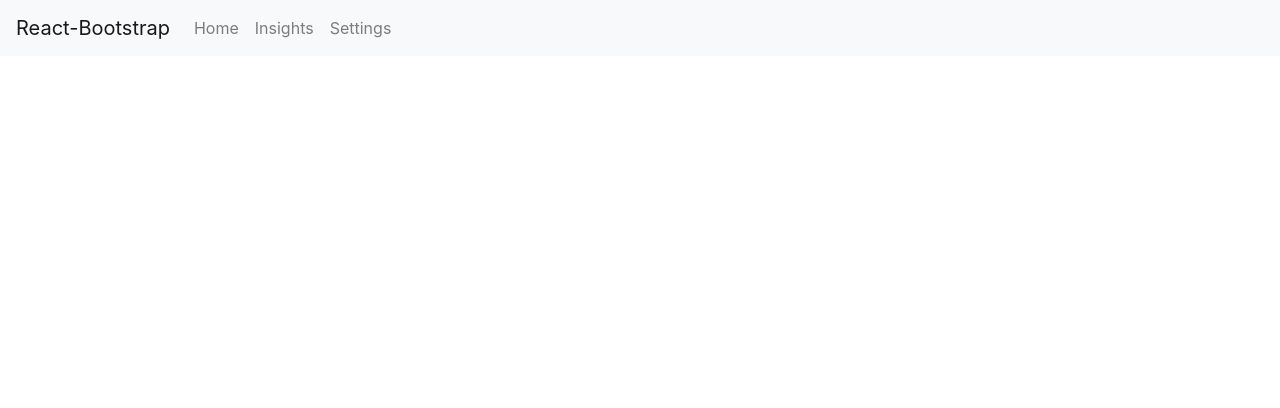
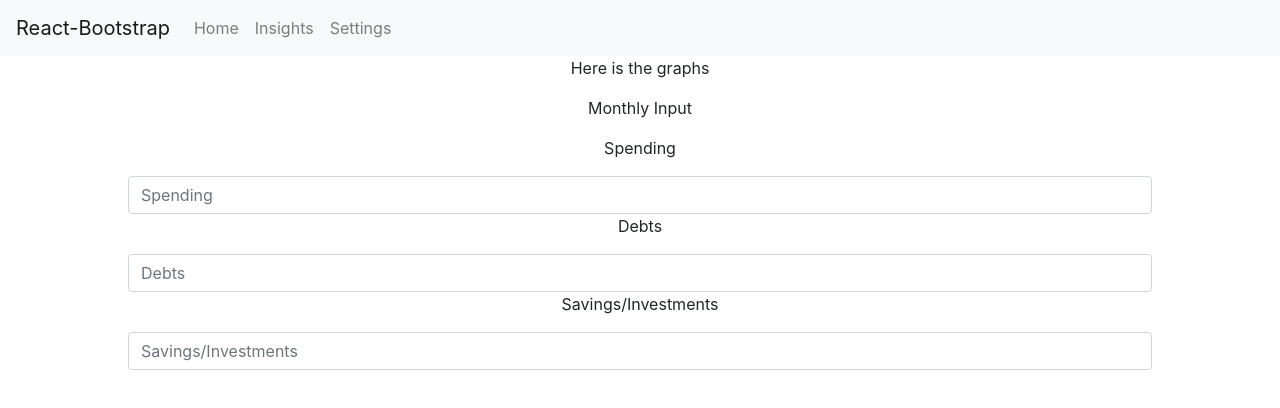
Before and after one commit to kingtut1/ShellHacksProjectFrontEnd, a React (Create React App) app: page /home in a window 1280 px wide. Shown: the top 408 px of the page. Built offline with nearby package versions, Linux system fonts and the light colour scheme.

Commit message:
Added input fields on home page and preped for graphs

```diff
--- a/src/App.tsx
+++ b/src/App.tsx
@@ -1,9 +1,7 @@
 import React from 'react';
 import NavigationBar from './NavigationBar';
 import { BrowserRouter as Router, Route, Switch } from 'react-router-dom';
-import {Nav, Navbar} from 'react-bootstrap';
-import {Form, FormControl} from 'react-bootstrap';
-import {Button} from 'react-bootstrap';
+import HomePage from './HomePage';
 import 'bootstrap/dist/css/bootstrap.min.css';
 import './App.css';
 
@@ -13,7 +11,7 @@ function App() {
       <NavigationBar/>
       <Router>
         <Switch>
-
+          <Route path = "/home" component = { HomePage }/>
         </Switch>
       </Router>
     </React.Fragment>
--- /dev/null
+++ b/src/HomePage.css
@@ -0,0 +1,11 @@
+.ButtonSpacing {
+    margin-right: 5%;
+    margin-left: 5%;
+}
+.InputArea {
+    margin-right: 10%;
+    margin-left: 10%;
+}
+.CenterText{
+    text-align: center;
+}
--- /dev/null
+++ b/src/HomePage.tsx
@@ -0,0 +1,33 @@
+import React from 'react';
+import Form from 'react-bootstrap/Form';
+
+import './HomePage.css';
+
+class HomePage extends React.Component<{},{}>{
+    render(){
+        return(
+           <div>
+               <div>
+                   <p className = "CenterText">Here is the graphs</p>
+                   <div>
+
+                   </div>
+               </div>
+               <div className = "InputArea">
+                   <p className = "CenterText">Monthly Input</p>
+                   <Form>
+                        <Form.Group>
+                            <p className = "CenterText">Spending</p>
+                            <Form.Control placeholder="Spending" />
+                            <p className = "CenterText">Debts</p>
+                            <Form.Control placeholder="Debts" />
+                            <p className = "CenterText">Savings/Investments</p>
+                            <Form.Control placeholder="Savings/Investments" />
+                        </Form.Group>
+                    </Form>
+               </div>
+           </div>
+        )
+    }
+}
+export default HomePage;
```
